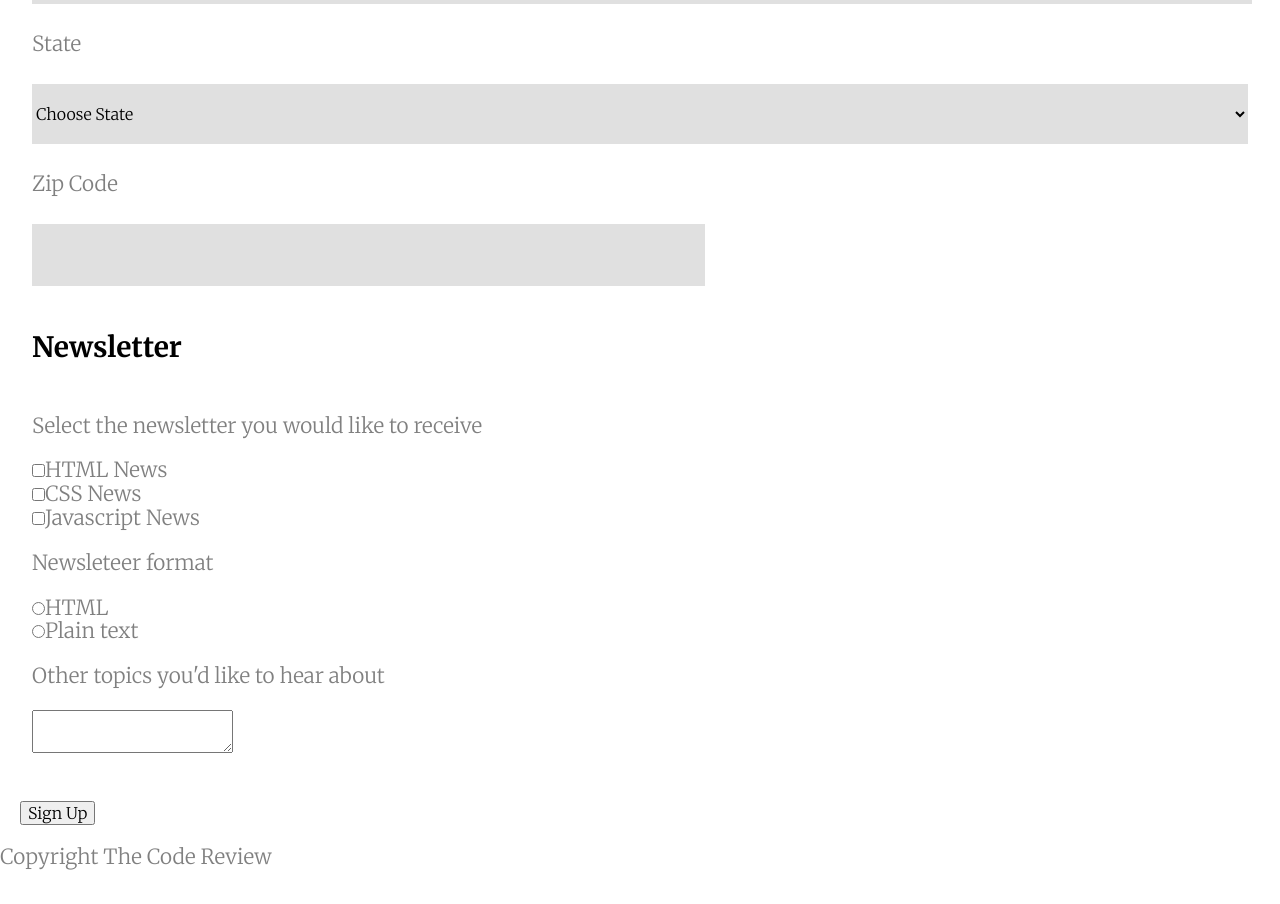
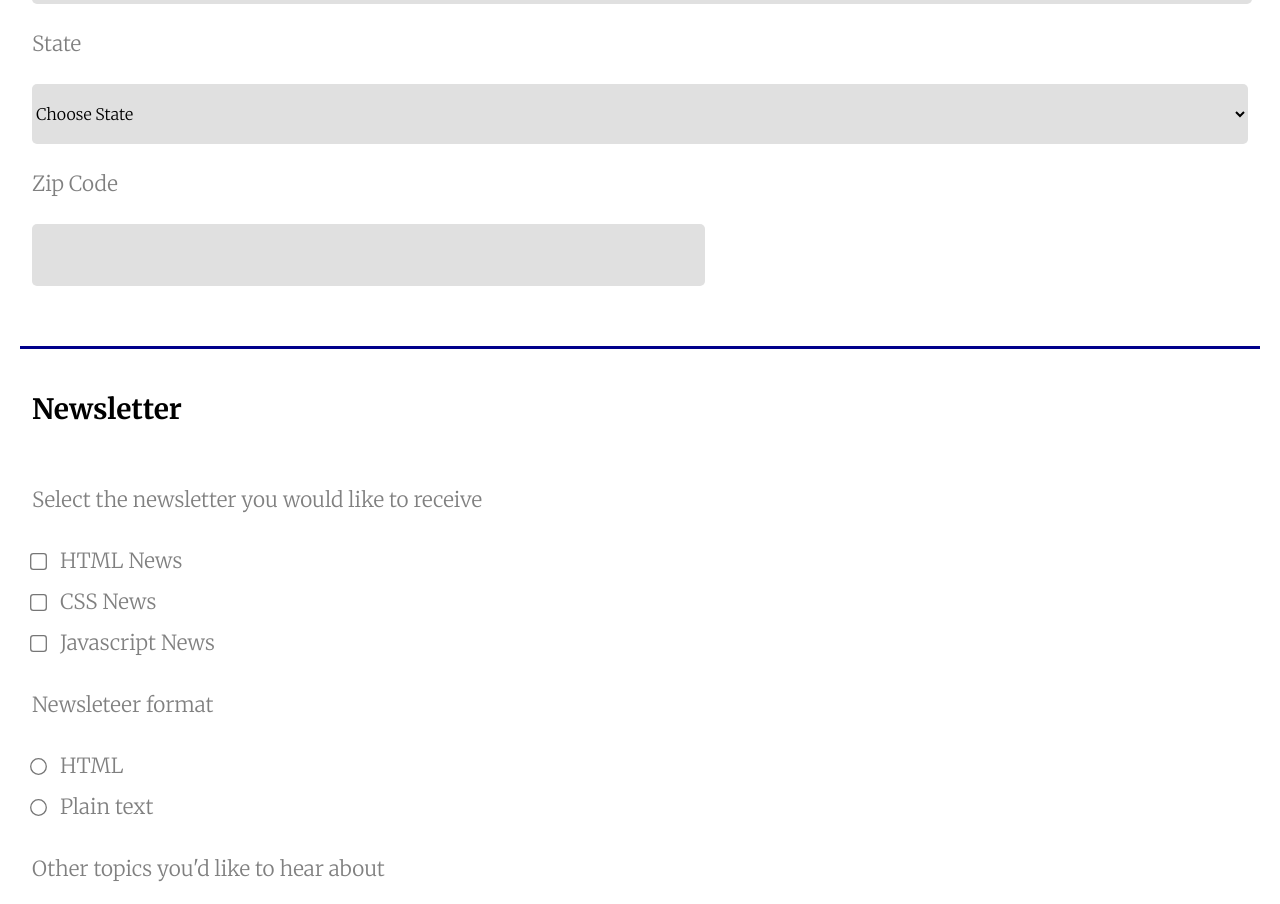
Before and after one commit to chiaki-yamada/online-registration-form, a plain HTML site: page index.html in a window 1280 px wide. Shown: the part 1096-2000 px from the top of the page. Drawn offline with Linux system fonts and the light colour scheme.

Commit message:
Mobile first layout

```diff
--- a/css/style.css
+++ b/css/style.css
@@ -9,6 +9,12 @@ h1, h2, legend {
 p, label {
   font-size: 1.30rem;
   color: gray;
+}
+
+input, select, textarea {
+  background-color: #e0e0e0;
+  border-style: none;
+  border-radius: 5px;
 }
 
 /*---header----*/
@@ -57,11 +63,6 @@ legend {
   line-height: 80px;
 }
 
-input, select {
-  background-color: #e0e0e0;
-  border-style: none;
-}
-
 #name::placeholder {
   text-align: right;
   margin-right: 20px;
@@ -70,3 +71,37 @@ input, select {
   text-align: right;
   margin-right: 20px;
 }
+
+.fieldset-1 {
+  border-bottom: darkblue 3px solid;
+}
+#zip {
+  margin-bottom: 50px;
+}
+
+.fieldset-2 {
+  margin-top: 40px;
+  line-height: 40px;
+}
+
+input[type=checkbox], [type=radio] {
+  transform: scale(1.3);
+  margin-right: 15px;
+}
+
+button {
+  width: 100%;
+  height: 90px;
+  background-color: darkturquoise;
+  font-size: 1.75rem;
+  font-weight: bold;
+  color: white;
+  border-style: none;
+  border-radius: 5px;
+}
+
+footer {
+  text-align: center;
+  margin-top: 40px;
+  font-style: italic;
+}
--- a/index.html
+++ b/index.html
@@ -65,7 +65,7 @@
         <input type="radio" id="html" value="format_html" name="format"><label for="html" class="light">HTML</label><br><input type="radio" id="plaintext" value="format_plaintext" name="format"><label for="plaintext" class="light">Plain text</label>
 
         <p>Other topics you'd like to hear about</p>
-        <textarea name="user_other_interest" id="comment"></textarea>
+        <textarea name="user_other_interest" id="comment" style="width: 100%; height: 140px;"></textarea>
       </fieldset>
 
       <button type="submit">Sign Up</button>
```
